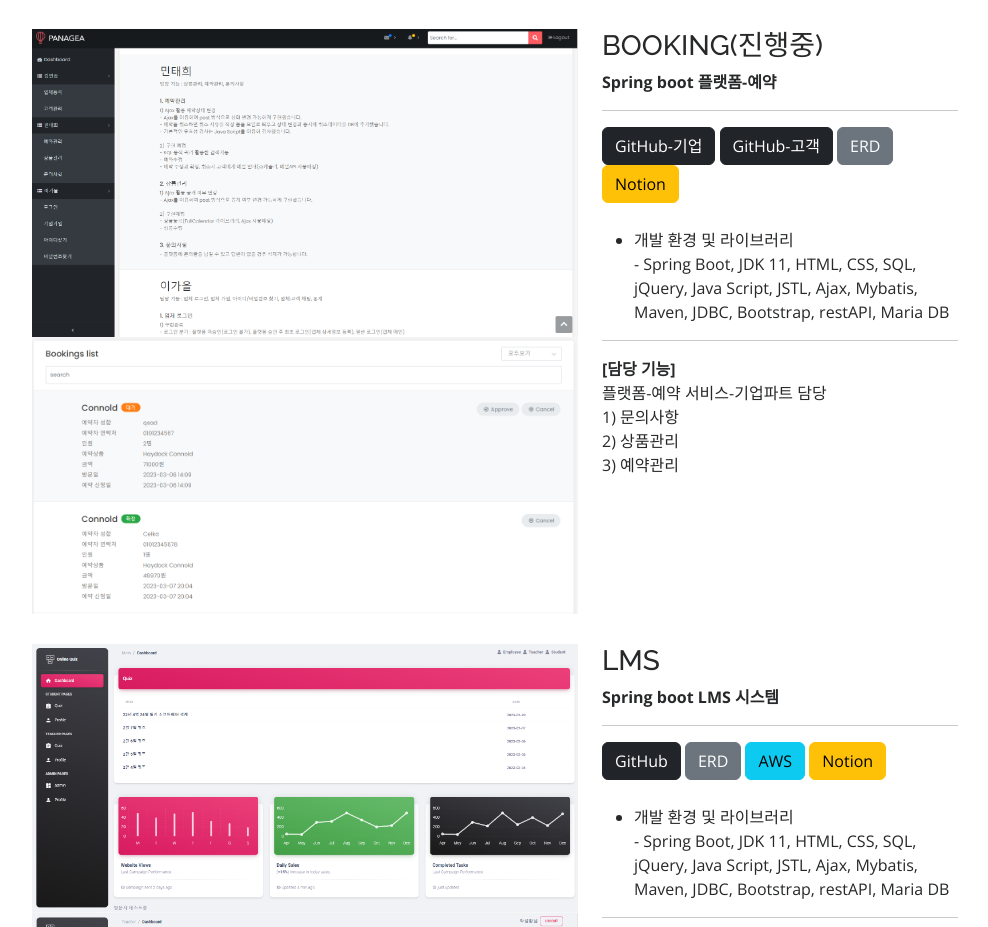
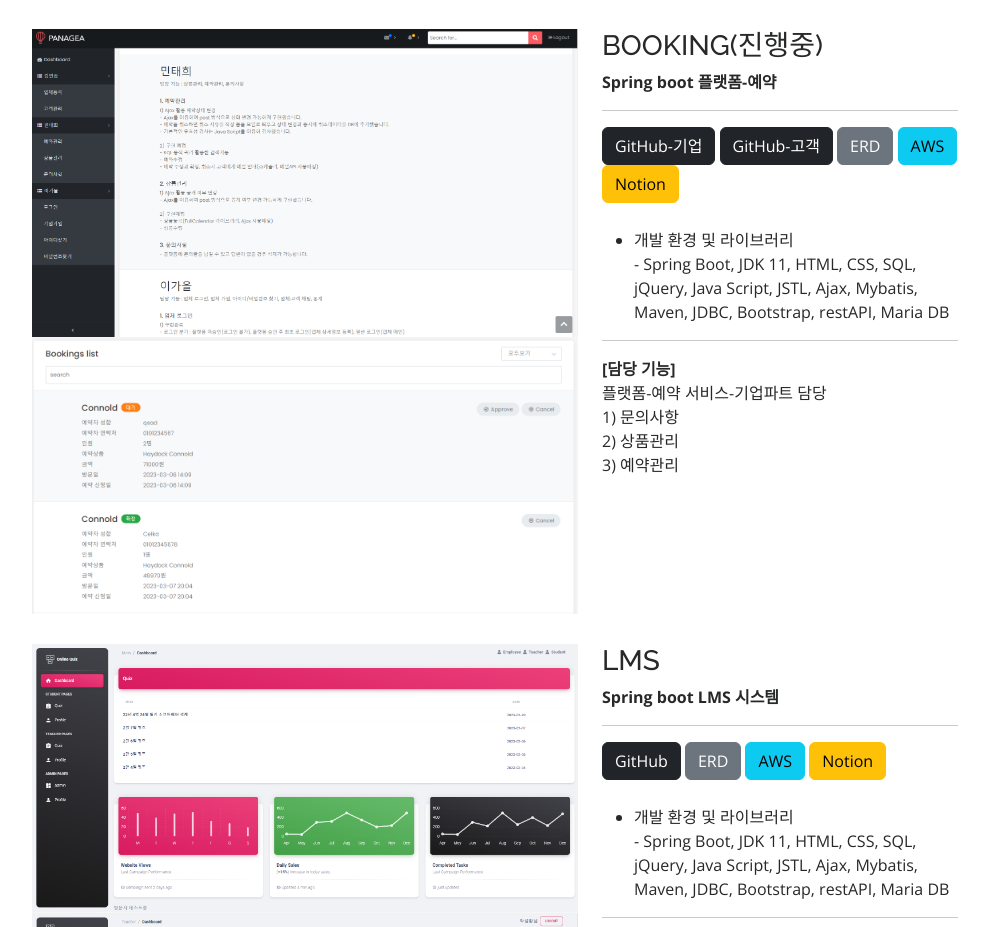
Before and after one commit to TaeheeMin/TaeheeMin.github.io, a plain HTML site: page index.html in a window 1280 px wide. Shown: the part 1903-2830 px from the top of the page, without its empty margins (100-1088 px from the left). Drawn offline with nearby package versions, Linux system fonts and the light colour scheme.

Commit message:
index 수정

```diff
--- a/index.html
+++ b/index.html
@@ -204,6 +204,7 @@
 				                <a href="https://github.com/goodee-project/58booking_b" class="btn btn-dark" role="button" style="text-decoration: none;" target="_blank">GitHub-기업</a>
 				                <a href="https://github.com/goodee-project/58booking_c" class="btn btn-dark" role="button" style="text-decoration: none;" target="_blank">GitHub-고객</a>
 				                <button type="button" class="btn btn-secondary" onclick="window.open('assets/img/portfolio/booking.jpg')">ERD</button>
+				                <a href="http://15.165.143.58/58platform/integrationPage" class="btn btn-info" target="_blank">AWS</a>
 				                <a href="https://chambray-alley-4a0.notion.site/ed15b49c312d4e3ab9669c2d52f22dab" class="btn btn-warning" target="_blank">Notion</a>
 			              	</div>
 			              	<ul>
```
